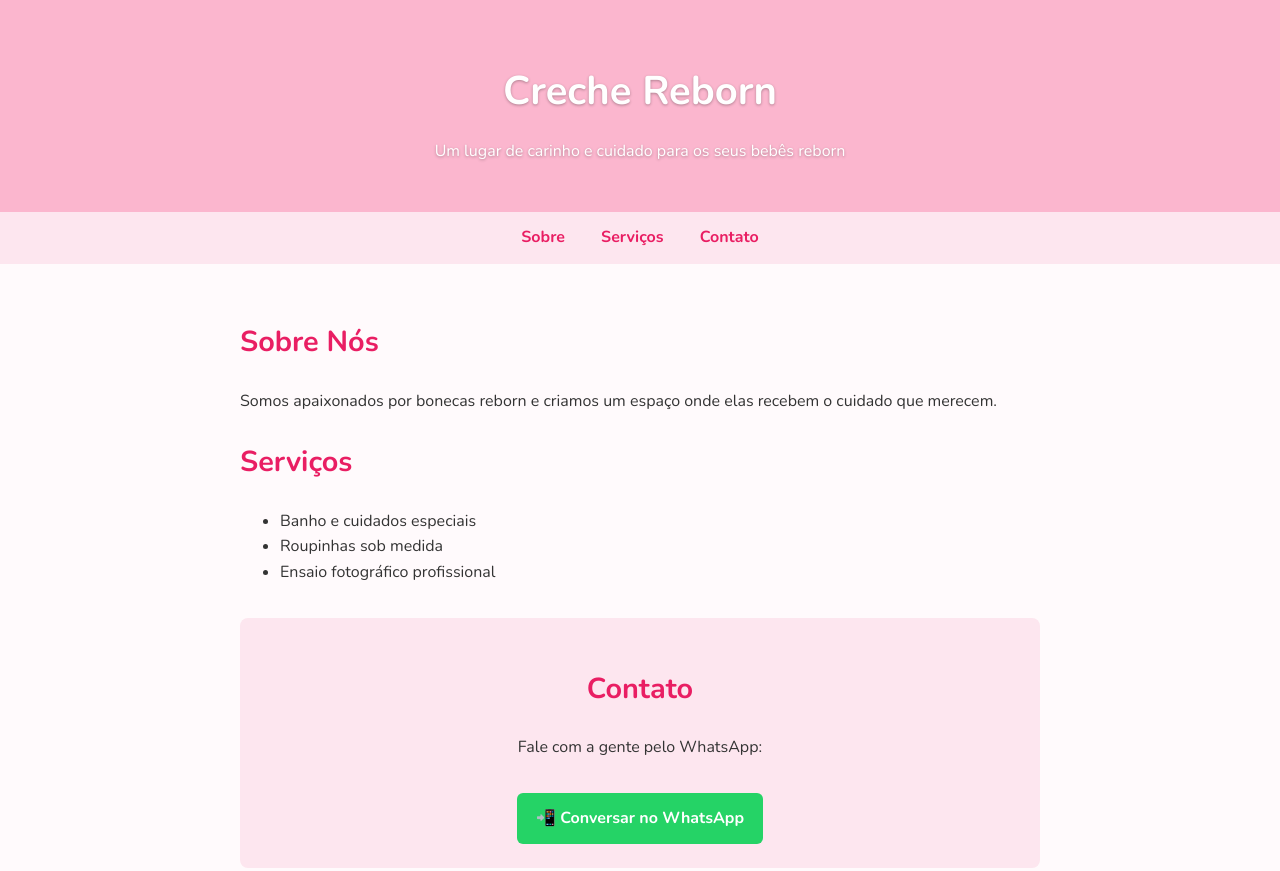
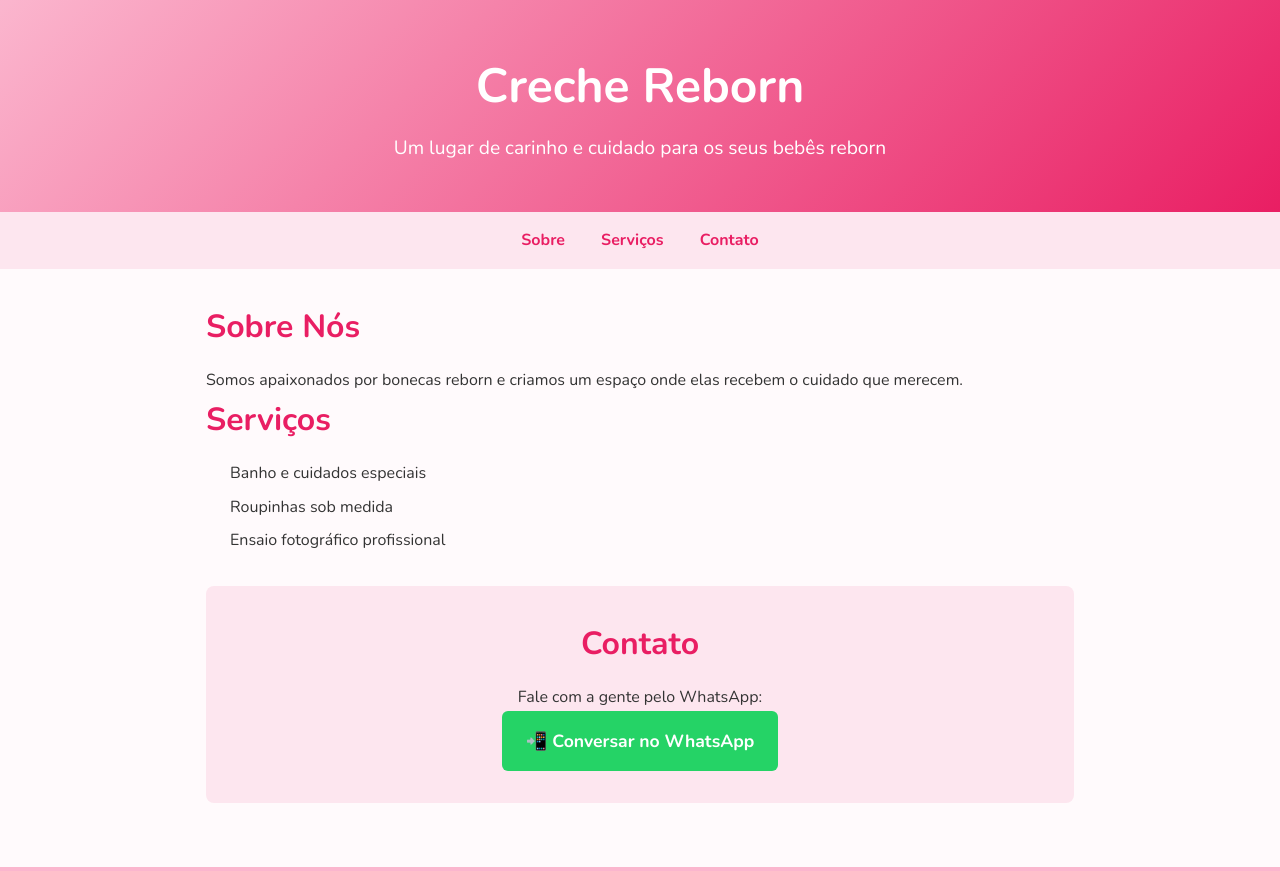
Before and after one commit to CrescheReborn/Creche-Reborn, a plain HTML site: page index.html in a window 1280 px wide. Shown: the top 871 px of the page. Drawn offline with nearby package versions, Linux system fonts and the light colour scheme.

Commit message:
Update index.html
Signed-off-by: Creche Rebor  <madaramestre9@gmail.com>

```diff
--- a/index.html
+++ b/index.html
@@ -1,119 +1,123 @@
 <!DOCTYPE html>
 <html lang="pt-br">
 <head>
-  <meta charset="UTF-8" />
-  <meta name="viewport" content="width=device-width, initial-scale=1.0" />
+  <meta charset="UTF-8">
+  <meta name="viewport" content="width=device-width, initial-scale=1.0">
+  <meta name="description" content="Creche Reborn: carinho e cuidado para seus bebês reborn. Oferecemos banho, roupinhas sob medida e ensaios fotográficos.">
   <title>Creche Reborn</title>
-  <meta name="description" content="Creche Reborn: carinho e cuidado para seus bebês reborn. Oferecemos banho, roupinhas sob medida e ensaios fotográficos.">
   <link href="https://fonts.googleapis.com/css2?family=Nunito:wght@400;700&display=swap" rel="stylesheet">
   <style>
-    body {
-      font-family: 'Nunito', Arial, sans-serif;
+    /* Reset e configurações iniciais */
+    * {
       margin: 0;
       padding: 0;
+      box-sizing: border-box;
+    }
+    body {
+      font-family: 'Nunito', sans-serif;
       background-color: #fffafc;
       color: #333;
       line-height: 1.6;
     }
 
+    /* Cabeçalho */
     header {
-      background-color: #fbb6ce;
-      color: #fff;
+      background: linear-gradient(135deg, #fbb6ce, #e91e63);
+      color: white;
       text-align: center;
-      padding: 2rem 1rem;
-      text-shadow: 0 1px 3px rgba(0,0,0,0.3);
+      padding: 3rem 1rem;
+      box-shadow: 0 4px 6px rgba(0, 0, 0, 0.1);
+    }
+    header h1 {
+      font-size: 3rem;
+      margin-bottom: 0.5rem;
+    }
+    header p {
+      font-size: 1.2rem;
     }
 
+    /* Navegação */
     nav {
       background-color: #fde6ef;
       text-align: center;
-      padding: 0.8rem 0;
+      padding: 1rem 0;
     }
-
     nav a {
       color: #e91e63;
       text-decoration: none;
       margin: 0 1rem;
       font-weight: bold;
-      transition: text-decoration 0.2s;
+      transition: color 0.3s;
+    }
+    nav a:hover {
+      color: #c2185b;
     }
 
-    nav a:hover,
-    nav a:focus {
-      text-decoration: underline;
-      outline: 3px solid #e91e63;
-      outline-offset: 2px;
-    }
-
+    /* Conteúdo principal */
     main {
       padding: 2rem 1rem;
-      max-width: 800px;
+      max-width: 900px;
       margin: 0 auto;
     }
-
-    h1 {
-      font-size: 2.5rem;
+    h2 {
+      color: #e91e63;
+      font-size: 2rem;
+      margin-bottom: 1rem;
+    }
+    ul {
+      list-style: none;
+      padding-left: 1.5rem;
+    }
+    li {
       margin-bottom: 0.5rem;
     }
 
-    h2 {
-      color: #e91e63;
-      font-size: 1.8rem;
-    }
-
+    /* Seção de contato */
     .contato {
       background: #fde6ef;
-      padding: 1.5rem;
+      padding: 2rem;
       border-radius: 8px;
+      text-align: center;
       margin-top: 2rem;
-      text-align: center;
     }
-
     .whatsapp-btn {
       display: inline-block;
-      margin-top: 1rem;
       background-color: #25d366;
       color: white;
-      padding: 0.8rem 1.2rem;
+      padding: 1rem 1.5rem;
       border-radius: 6px;
       text-decoration: none;
       font-weight: bold;
-      font-size: 1rem;
-      transition: background 0.2s;
+      font-size: 1.1rem;
+      transition: background 0.3s;
+    }
+    .whatsapp-btn:hover {
+      background-color: #128c7e;
     }
 
-    .whatsapp-btn:hover,
-    .whatsapp-btn:focus {
-      background-color: #128c7e;
-      outline: 3px solid #128c7e;
-      outline-offset: 2px;
-    }
-
+    /* Rodapé */
     footer {
       background-color: #fbb6ce;
-      color: #fff;
+      color: white;
       text-align: center;
       padding: 1rem;
       margin-top: 2rem;
     }
 
-    @media (max-width: 600px) {
-      h1 {
-        font-size: 1.8rem;
+    /* Responsividade */
+    @media (max-width: 768px) {
+      header h1 {
+        font-size: 2.5rem;
       }
-
+      header p {
+        font-size: 1rem;
+      }
       h2 {
-        font-size: 1.4rem;
+        font-size: 1.6rem;
       }
-
       nav a {
         display: block;
         margin: 0.5rem 0;
-        font-size: 1.2rem;
-      }
-
-      main {
-        padding: 1rem 0.2rem;
       }
     }
   </style>
```
